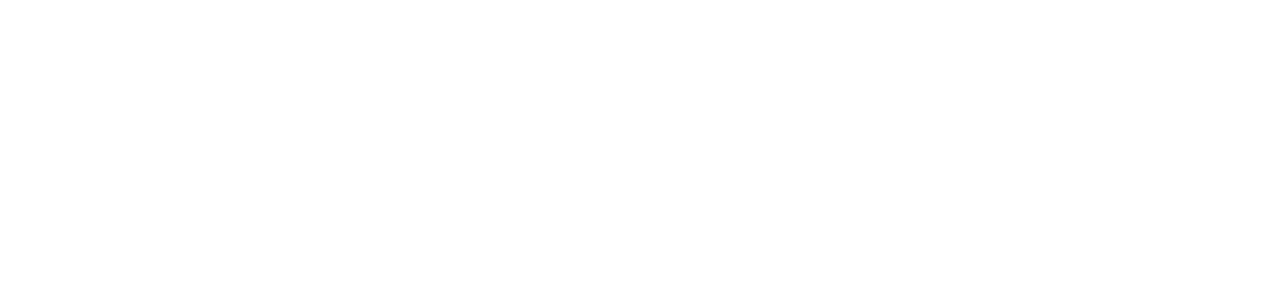
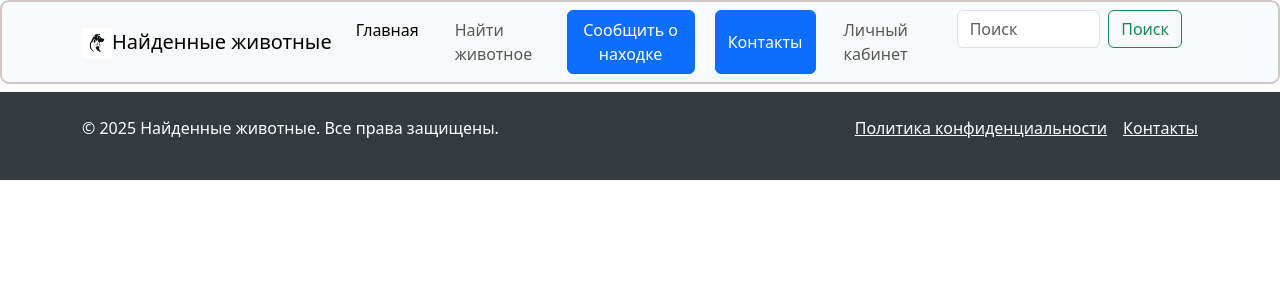
Before and after one commit to RussianCabbageSoup/pets.site, a React (Create React App) app: page /myPage in a window 1280 px wide. Before the commit this address had no page. Shown: the top 300 px of the page. Built offline with nearby package versions, Linux system fonts and the light colour scheme.

Commit message:
add MyPage

```diff
--- a/src/App.js
+++ b/src/App.js
@@ -2,6 +2,7 @@
 import { Routes, Route } from "react-router-dom";
 import Full_page_1 from "./components/first page/full_page_1";
 import Full_page_2 from "./components/second page/full_page_2";
+import MyPage from "./components/personalAccPage/MyPage";
 
 function App() {
   return (
@@ -9,6 +10,7 @@
       <Routes>
         <Route path={'/'} element={<Full_page_1/>}/>
         <Route path={'/foundAnimal'} element={<Full_page_2/>}/>
+        <Route path={'/myPage'} element={<MyPage/>}/>
       </Routes>
     </div>
   );
--- a/src/components/first page/header.jsx
+++ b/src/components/first page/header.jsx
@@ -49,9 +49,7 @@
               </button>
             </li>
             <li className="nav-item me-3" style={{display: personalAccD}}>
-              <button type="button" className="btn btn-primary h-100" data-bs-toggle="modal" data-bs-target="#myPage">
-                Личный кабинет
-              </button>
+              <Link to={'/myPage'} className="nav-link">Личный кабинет</Link>
             </li>
             <li>
               <form className="d-flex me-3" role="search">
--- /dev/null
+++ b/src/components/personalAccPage/MyPage.jsx
@@ -0,0 +1,17 @@
+import Header from "../first page/header";
+import Footer from "../first page/footer";
+import ProfileInfo from "./profileInfo";
+import Modals from "../modals/Modals";
+
+function MyPage() {
+    return (
+        <div>
+            <Header/>
+            <ProfileInfo/>
+            <Footer/>
+            <Modals/>
+        </div>
+     );
+}
+
+export default MyPage;
--- /dev/null
+++ b/src/components/personalAccPage/profileInfo.jsx
@@ -0,0 +1,9 @@
+function ProfileInfo() {
+    return (
+        <div>
+
+        </div>
+     );
+}
+
+export default ProfileInfo;
```
